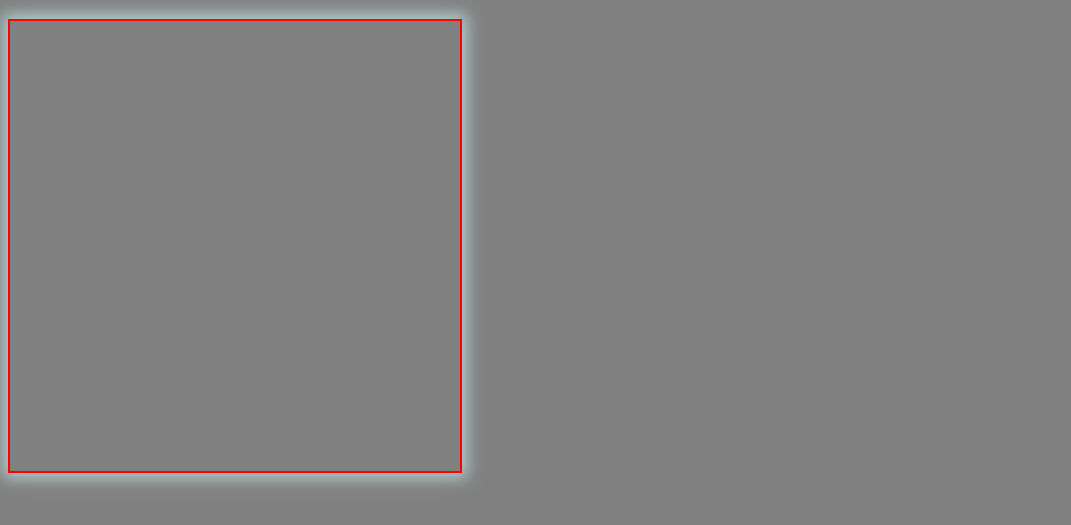
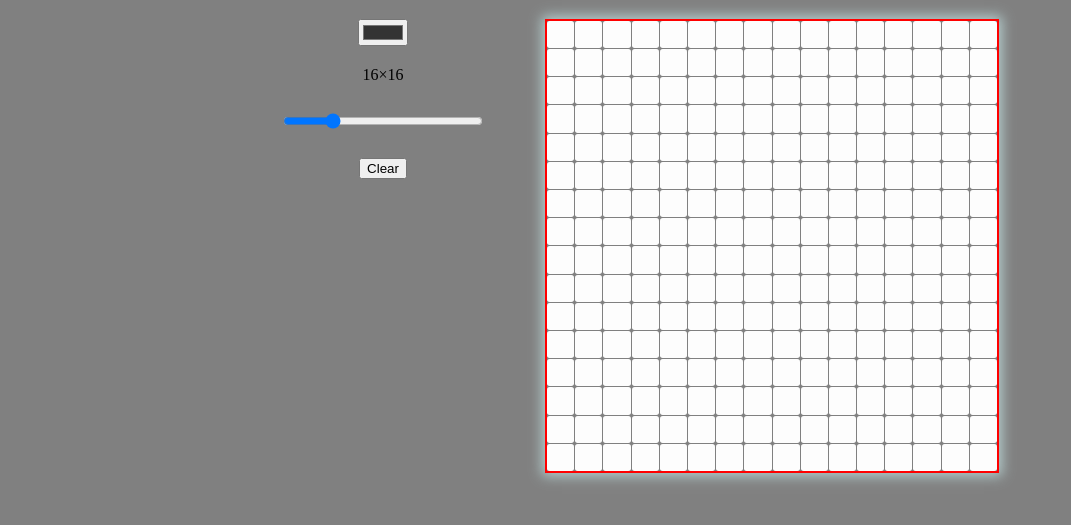
Before and after one commit to NeoPlato/etch-a-sketch, a plain HTML site: page index.html in a window 1280 px wide. Shown: the part 61-586 px from the top of the page, without its empty margins (0-1071 px from the left). Drawn offline with Linux system fonts and the light colour scheme.

Commit message:
Finish the basic game structure

```diff
--- a/index.html
+++ b/index.html
@@ -9,8 +9,26 @@
 </head>
 <body>
     <h1>Etch-a-Sketch</h1>
-    <div class="container"></div>
-    <script></script>
-    <!-- <input type="range" value="16" min="2" max="64"> -->
+    <div class="container">
+        <div class="settings">
+            <input type="color" value="#333333">
+            <label for="grid">16×16</label>
+            <input type="range" value="16" min="2" max="64">
+            <button>Clear</button>
+        </div>
+        <div class="grid"></div>
+    </div>
+    <script>
+        createGrid(16);
+        range = document.querySelector('input[type="range"]');
+        colorInput = document.querySelector('input[type="color"');
+        button = document.querySelector("button");
+
+        document.body.addEventListener("mousedown", () => {DRAWING = true;});
+        document.body.addEventListener("mouseup", () => {DRAWING = false;});
+        range.addEventListener("input", updateGrid);
+        colorInput.addEventListener("input", updateColor);
+        button.addEventListener("click", clearGrid);
+    </script>
 </body>
 </html>
--- a/script.js
+++ b/script.js
@@ -1,10 +1,36 @@
+let PENCOLOR = "#333333"
+let DRAWING = false;
+
+function drawGrid(e) {
+    if (e.type === "mouseover" && !DRAWING) return;
+    this.style.backgroundColor = PENCOLOR;
+}
+
 function createGrid(size) {
-    container = document.querySelector("div.container");
+    container = document.querySelector("div.grid");
     container.textContent = "";
     container.style.gridTemplateColumns = `repeat(${size}, 1fr)`;
     for (let i = 0; i < size**2; i++) {
         square = document.createElement("div");
         square.classList.add("grid-square");
+        square.addEventListener("mouseover", drawGrid);
+        square.addEventListener("mousedown", drawGrid);
         container.appendChild(square);
     }
 }
+
+function updateGrid() {
+    size = this.value;
+    label = document.querySelector('.settings label[for="grid"]');
+    label.innerText = `${size}×${size}`;
+    createGrid(size);
+}
+
+function updateColor() {
+    PENCOLOR = this.value;
+}
+
+function clearGrid() {
+    const SQUARES = document.querySelectorAll(".grid div.grid-square");
+    SQUARES.forEach(square => square.removeAttribute("style"));
+}
--- a/style.css
+++ b/style.css
@@ -7,15 +7,34 @@ h1 {
 }
 
 .container {
+    display: flex;
+    justify-content: center;
+    gap: 60px;
+    margin: 10px auto;
+}
+
+.settings {
+    display: flex;
+    flex-direction: column;
+    align-items: center;
+    gap: 20px;
+}
+
+.grid {
     display: grid;
     border: 2px solid red;
     width: 450px;
     height: 450px;
     grid-gap: 1px;
-    box-shadow: 0px 0px 15px 5px #b5cece;
+    box-shadow: 0px 0px 12px 3px #b5cece;
 }
 
-.container .grid-square {
+.grid .grid-square {
     border-radius: 10%;
-    background-color: #363636;
+    background-color: #fdfdfd;
 }
+
+input[type="range"] {
+    width: 200px;
+    height: 30px;
+}
```
